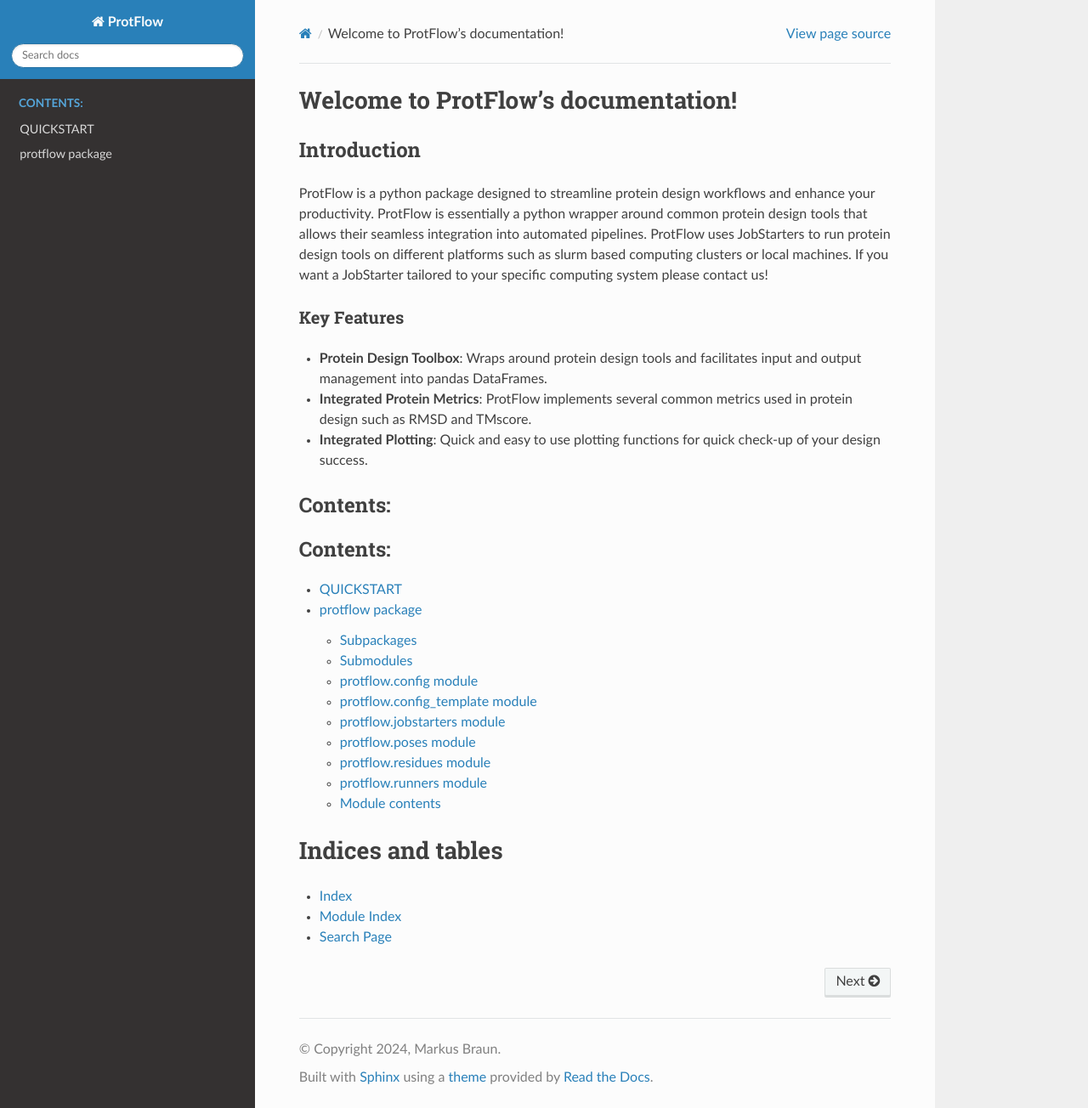
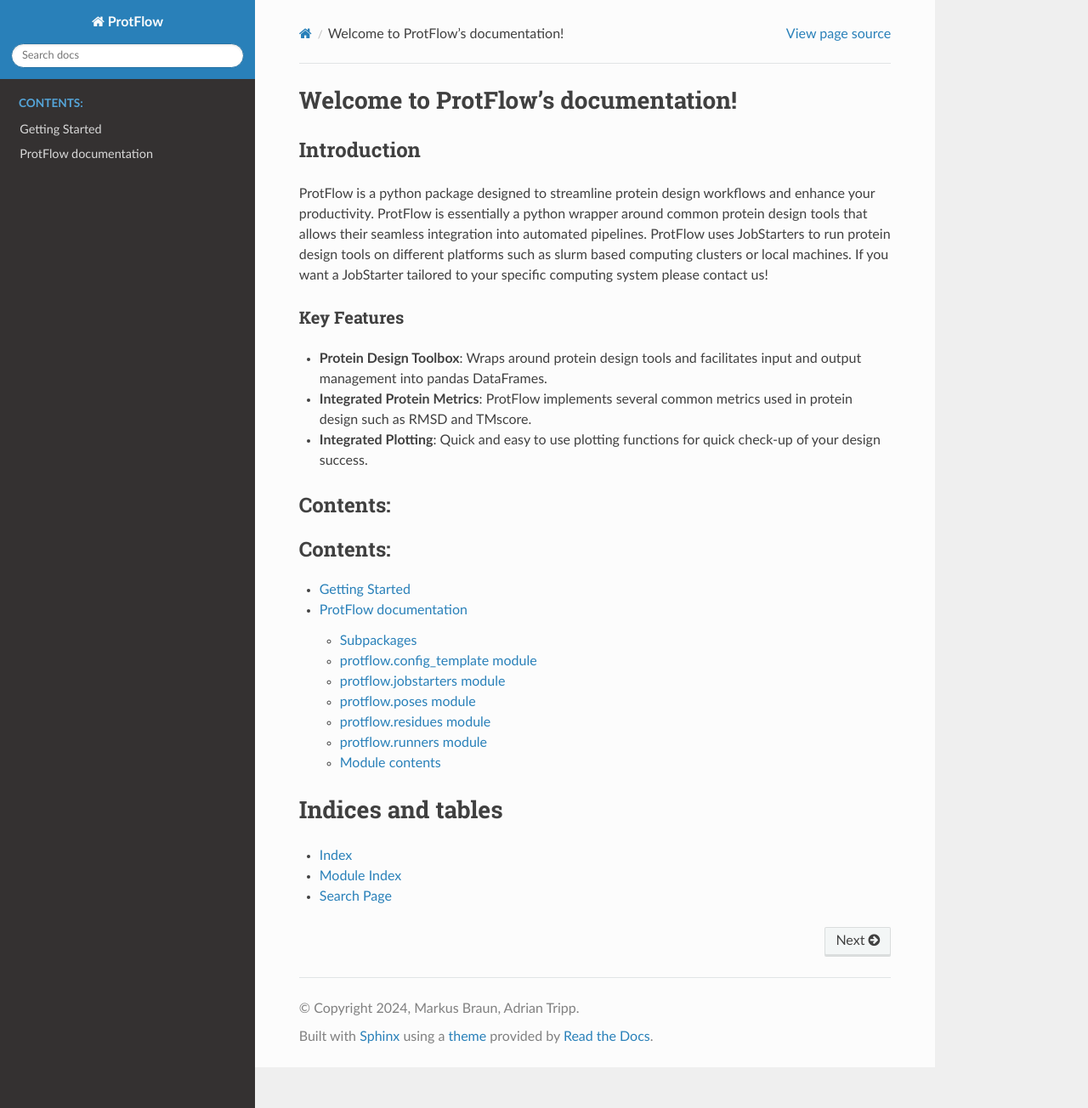
Before and after one commit to mabr3112/ProtFlow, a Sphinx documentation site: the page built from docs/source/index.rst, in a window 1280 px wide and 1304 px high. Shown: the whole window at 85% size. Built offline with Sphinx 7.4.7 and the Read the Docs theme 3.1.0, drawn with Linux system fonts in a browser that asks for light colours.

Commit message:
latest doctest

```diff
--- a/docs/source/conf.py
+++ b/docs/source/conf.py
@@ -12,7 +12,7 @@
 # -- Project information -----------------------------------------------------
 
 project = 'ProtFlow'
-copyright = '2024, Markus Braun'
+copyright = '2024, Markus Braun, Adrian Tripp'
 author = 'Markus Braun'
 
 # The full version, including alpha/beta/rc tags
--- a/docs/source/protflow.rst
+++ b/docs/source/protflow.rst
@@ -1,26 +1,16 @@
-protflow package
-================
+ProtFlow documentation
+======================
 
 Subpackages
 -----------
 
 .. toctree::
-   :maxdepth: 4
+   :maxdepth: 2
 
    protflow.metrics
    protflow.tools
    protflow.utils
 
-Submodules
-----------
-
-protflow.config module
-----------------------
-
-.. automodule:: protflow.config
-   :members:
-   :undoc-members:
-   :show-inheritance:
 
 protflow.config\_template module
 --------------------------------
--- a/docs/source/quickstart.rst
+++ b/docs/source/quickstart.rst
@@ -1,4 +1,4 @@
-QUICKSTART
-==========
+Getting Started
+===============
 
 This is the quickstart guide for ProtFlow, a framework to manage design workflows on computing clusters and local systems.
```
